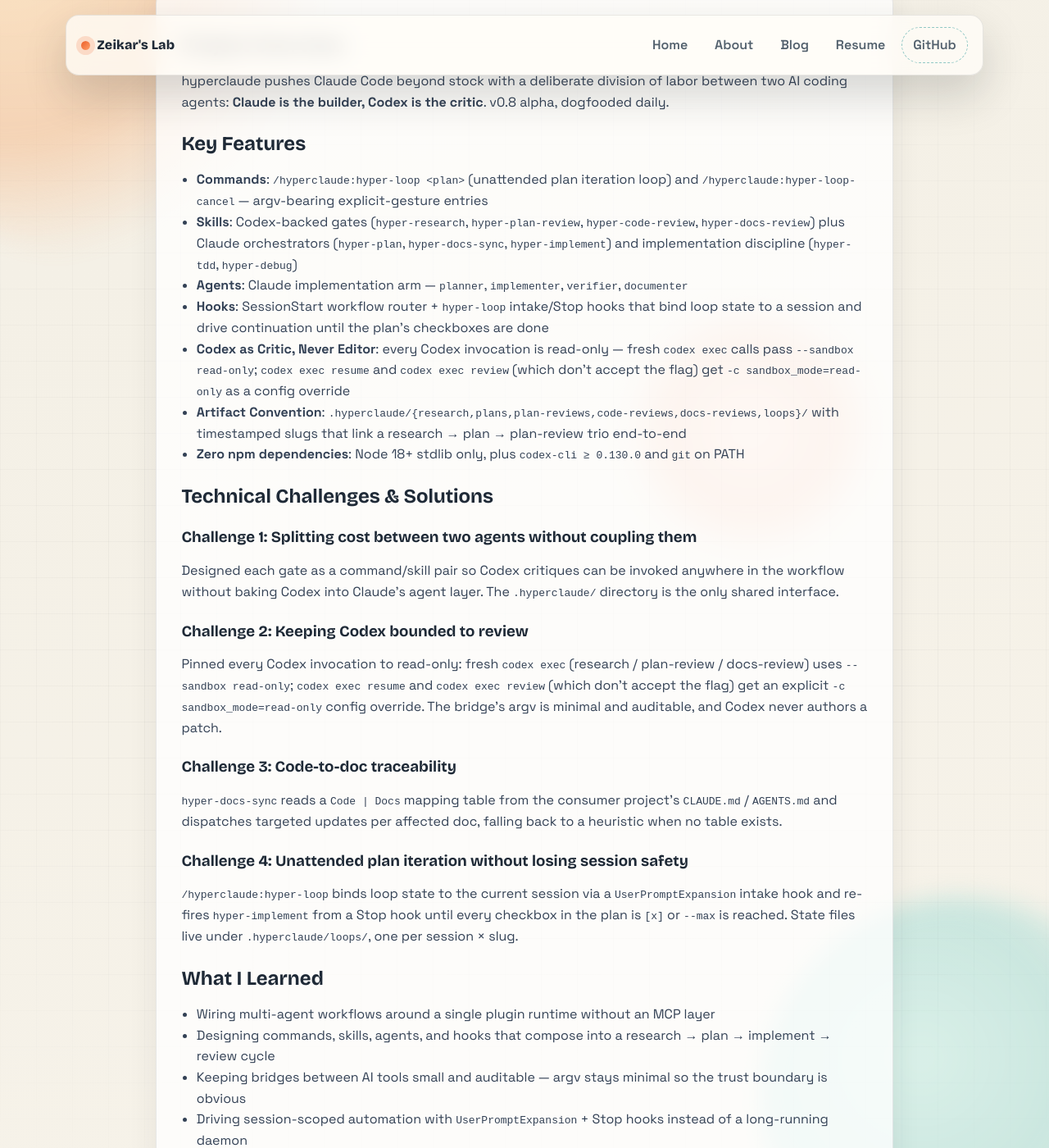
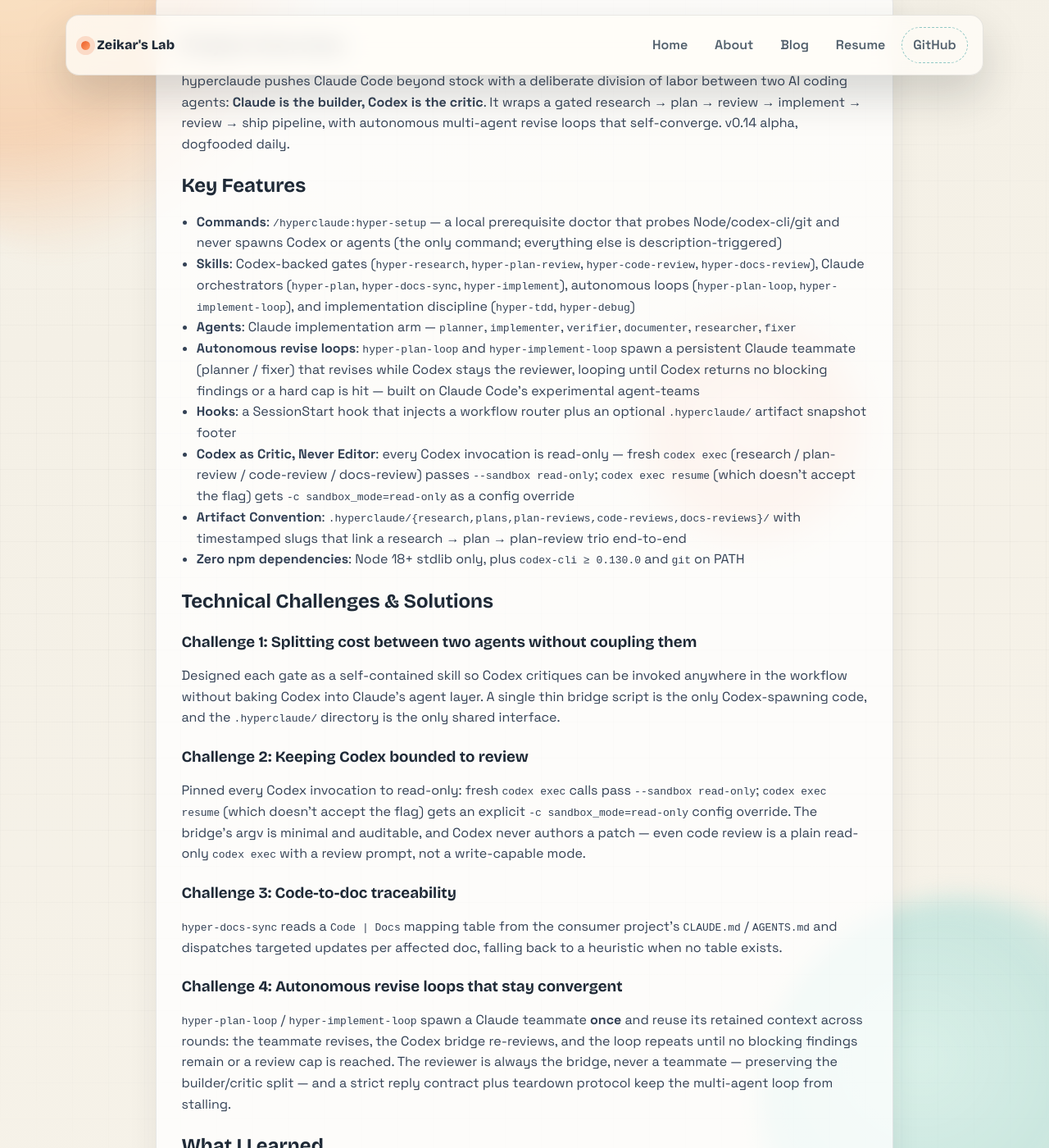
Before and after one commit to zeikar/zeikar.github.io, a Jekyll site: the page built from _projects/hyperclaude.md, in a window 1280 px wide and 1400 px high, scrolled down 1111 px. Shown: the whole window at 82% size. Built offline with Jekyll 4.4.1, drawn with Linux system fonts in a browser that asks for light colours; some of the changed text lies outside the part shown.

Commit message:
docs(projects): refresh hyperclaude to v0.14 (loops, agents, sandbox)

```diff
--- a/_projects/hyperclaude.md
+++ b/_projects/hyperclaude.md
@@ -11,39 +11,40 @@
 
 ## Project Overview
 
-hyperclaude pushes Claude Code beyond stock with a deliberate division of labor between two AI coding agents: **Claude is the builder, Codex is the critic**. v0.8 alpha, dogfooded daily.
+hyperclaude pushes Claude Code beyond stock with a deliberate division of labor between two AI coding agents: **Claude is the builder, Codex is the critic**. It wraps a gated research → plan → review → implement → review → ship pipeline, with autonomous multi-agent revise loops that self-converge. v0.14 alpha, dogfooded daily.
 
 ## Key Features
 
-- **Commands**: `/hyperclaude:hyper-loop <plan>` (unattended plan iteration loop) and `/hyperclaude:hyper-loop-cancel` — argv-bearing explicit-gesture entries
-- **Skills**: Codex-backed gates (`hyper-research`, `hyper-plan-review`, `hyper-code-review`, `hyper-docs-review`) plus Claude orchestrators (`hyper-plan`, `hyper-docs-sync`, `hyper-implement`) and implementation discipline (`hyper-tdd`, `hyper-debug`)
-- **Agents**: Claude implementation arm — `planner`, `implementer`, `verifier`, `documenter`
-- **Hooks**: SessionStart workflow router + `hyper-loop` intake/Stop hooks that bind loop state to a session and drive continuation until the plan's checkboxes are done
-- **Codex as Critic, Never Editor**: every Codex invocation is read-only — fresh `codex exec` calls pass `--sandbox read-only`; `codex exec resume` and `codex exec review` (which don't accept the flag) get `-c sandbox_mode=read-only` as a config override
-- **Artifact Convention**: `.hyperclaude/{research,plans,plan-reviews,code-reviews,docs-reviews,loops}/` with timestamped slugs that link a research → plan → plan-review trio end-to-end
+- **Commands**: `/hyperclaude:hyper-setup` — a local prerequisite doctor that probes Node/codex-cli/git and never spawns Codex or agents (the only command; everything else is description-triggered)
+- **Skills**: Codex-backed gates (`hyper-research`, `hyper-plan-review`, `hyper-code-review`, `hyper-docs-review`), Claude orchestrators (`hyper-plan`, `hyper-docs-sync`, `hyper-implement`), autonomous loops (`hyper-plan-loop`, `hyper-implement-loop`), and implementation discipline (`hyper-tdd`, `hyper-debug`)
+- **Agents**: Claude implementation arm — `planner`, `implementer`, `verifier`, `documenter`, `researcher`, `fixer`
+- **Autonomous revise loops**: `hyper-plan-loop` and `hyper-implement-loop` spawn a persistent Claude teammate (planner / fixer) that revises while Codex stays the reviewer, looping until Codex returns no blocking findings or a hard cap is hit — built on Claude Code's experimental agent-teams
+- **Hooks**: a SessionStart hook that injects a workflow router plus an optional `.hyperclaude/` artifact snapshot footer
+- **Codex as Critic, Never Editor**: every Codex invocation is read-only — fresh `codex exec` (research / plan-review / code-review / docs-review) passes `--sandbox read-only`; `codex exec resume` (which doesn't accept the flag) gets `-c sandbox_mode=read-only` as a config override
+- **Artifact Convention**: `.hyperclaude/{research,plans,plan-reviews,code-reviews,docs-reviews}/` with timestamped slugs that link a research → plan → plan-review trio end-to-end
 - **Zero npm dependencies**: Node 18+ stdlib only, plus `codex-cli ≥ 0.130.0` and `git` on PATH
 
 ## Technical Challenges & Solutions
 
 ### Challenge 1: Splitting cost between two agents without coupling them
-Designed each gate as a command/skill pair so Codex critiques can be invoked anywhere in the workflow without baking Codex into Claude's agent layer. The `.hyperclaude/` directory is the only shared interface.
+Designed each gate as a self-contained skill so Codex critiques can be invoked anywhere in the workflow without baking Codex into Claude's agent layer. A single thin bridge script is the only Codex-spawning code, and the `.hyperclaude/` directory is the only shared interface.
 
 ### Challenge 2: Keeping Codex bounded to review
-Pinned every Codex invocation to read-only: fresh `codex exec` (research / plan-review / docs-review) uses `--sandbox read-only`; `codex exec resume` and `codex exec review` (which don't accept the flag) get an explicit `-c sandbox_mode=read-only` config override. The bridge's argv is minimal and auditable, and Codex never authors a patch.
+Pinned every Codex invocation to read-only: fresh `codex exec` calls pass `--sandbox read-only`; `codex exec resume` (which doesn't accept the flag) gets an explicit `-c sandbox_mode=read-only` config override. The bridge's argv is minimal and auditable, and Codex never authors a patch — even code review is a plain read-only `codex exec` with a review prompt, not a write-capable mode.
 
 ### Challenge 3: Code-to-doc traceability
 `hyper-docs-sync` reads a `Code | Docs` mapping table from the consumer project's `CLAUDE.md` / `AGENTS.md` and dispatches targeted updates per affected doc, falling back to a heuristic when no table exists.
 
-### Challenge 4: Unattended plan iteration without losing session safety
-`/hyperclaude:hyper-loop` binds loop state to the current session via a `UserPromptExpansion` intake hook and re-fires `hyper-implement` from a Stop hook until every checkbox in the plan is `[x]` or `--max` is reached. State files live under `.hyperclaude/loops/`, one per session × slug.
+### Challenge 4: Autonomous revise loops that stay convergent
+`hyper-plan-loop` / `hyper-implement-loop` spawn a Claude teammate **once** and reuse its retained context across rounds: the teammate revises, the Codex bridge re-reviews, and the loop repeats until no blocking findings remain or a review cap is reached. The reviewer is always the bridge, never a teammate — preserving the builder/critic split — and a strict reply contract plus teardown protocol keep the multi-agent loop from stalling.
 
 ## What I Learned
 
 - Wiring multi-agent workflows around a single plugin runtime without an MCP layer
-- Designing commands, skills, agents, and hooks that compose into a research → plan → implement → review cycle
+- Designing skills, agents, commands, and hooks that compose into a research → plan → implement → review cycle
 - Keeping bridges between AI tools small and auditable — argv stays minimal so the trust boundary is obvious
-- Driving session-scoped automation with `UserPromptExpansion` + Stop hooks instead of a long-running daemon
+- Driving convergent automation with persistent agent-teammates and a hard-capped review loop instead of a long-running daemon
 
 ## Impact
 
-hyperclaude is the workflow I now use daily. Open-source so others can fork the conventions instead of rebuilding the wiring.
+hyperclaude is the workflow I now use daily — including building and shipping this very page through its own plan and implement loops. Open-source so others can fork the conventions instead of rebuilding the wiring.
```
